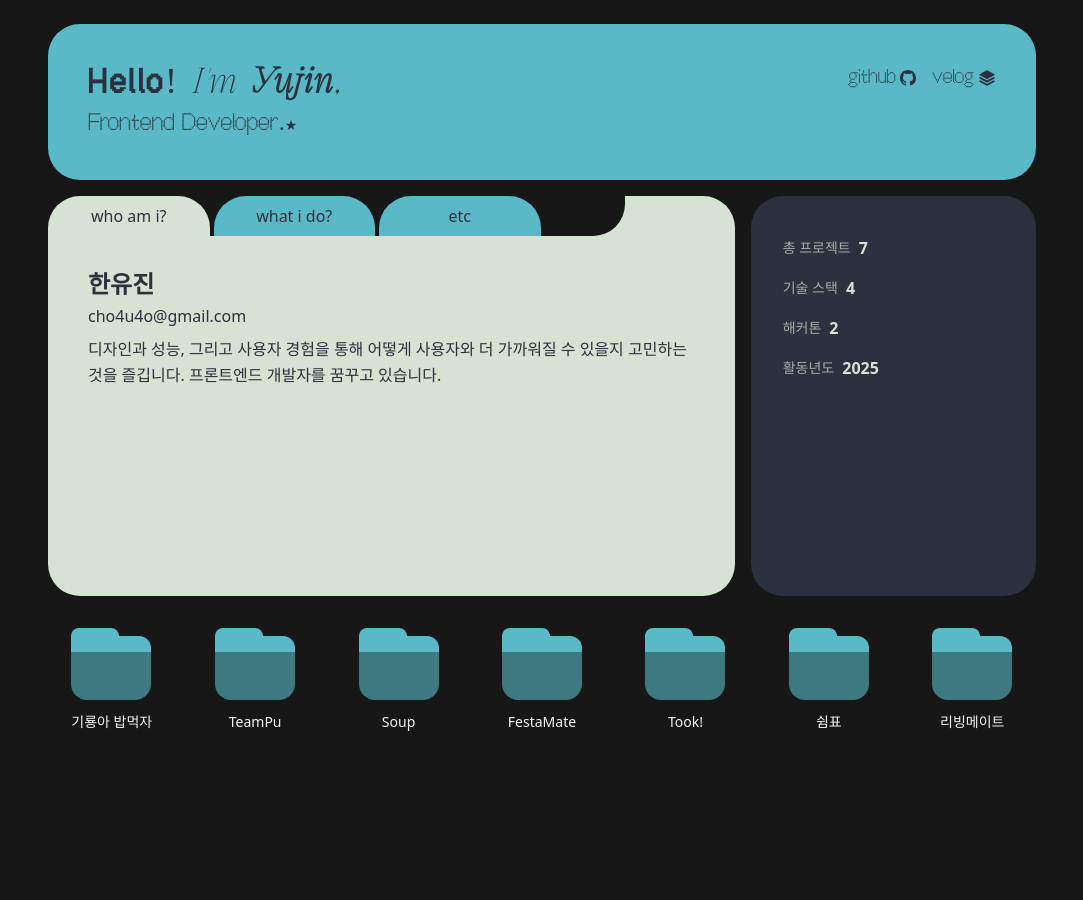
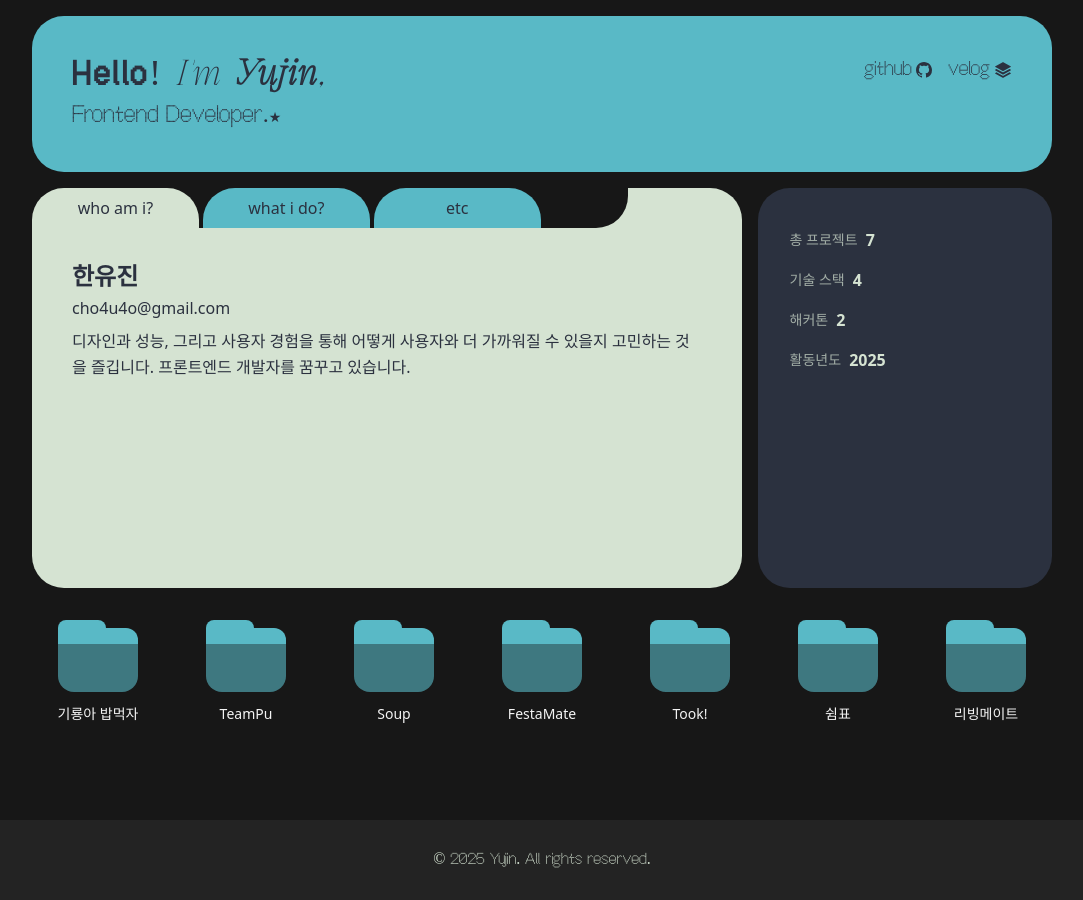
Before and after one commit to yummjin/port, a Next.js app: page / in a window 1280 px wide. Shown: the whole page, without its empty margins (98-1181 px from the left). Before the commit the page ends 800 px from the top, so only its background shows below. Built offline with nearby package versions, Linux system fonts and the light colour scheme.

Commit message:
design : refactor Layout and NavBar components for improved structure and styling

```diff
--- a/src/components/Layout.tsx
+++ b/src/components/Layout.tsx
@@ -4,12 +4,16 @@ import Footer from "./Footer";
 
 export default function Layout({ children }: { children: ReactNode }) {
   return (
-    <main className="scrollbar-hide flex h-screen w-screen flex-col overflow-y-auto">
-      <div className="mx-auto mb-20 h-full w-full max-w-[1020px] flex-1 p-4 pt-6">
+    <>
+      <main className="p-4">
         <NavBar />
-        {children}
-      </div>
+        <div className="size-full">
+          <main className="relative mx-auto min-h-[calc(100vh-280px)] w-full max-w-[1020px] pb-20">
+            {children}
+          </main>
+        </div>
+      </main>
       <Footer />
-    </main>
+    </>
   );
 }
--- a/src/components/NavBar.tsx
+++ b/src/components/NavBar.tsx
@@ -3,7 +3,7 @@ import { HiSquare3Stack3D } from "react-icons/hi2";
 
 export default function NavBar() {
   return (
-    <nav className="bg-subLight text-subDark mb-4 flex w-full flex-col items-start justify-between gap-4 rounded-4xl p-10 md:flex-row md:gap-0">
+    <nav className="bg-subLight text-subDark mx-auto mb-4 flex w-full max-w-[1020px] flex-col items-start justify-between gap-4 rounded-4xl p-10 md:flex-row md:gap-0">
       <div className="flex flex-col gap-1">
         <p className="font-point-bold text-4xl tracking-wider">
           Hello!
```
